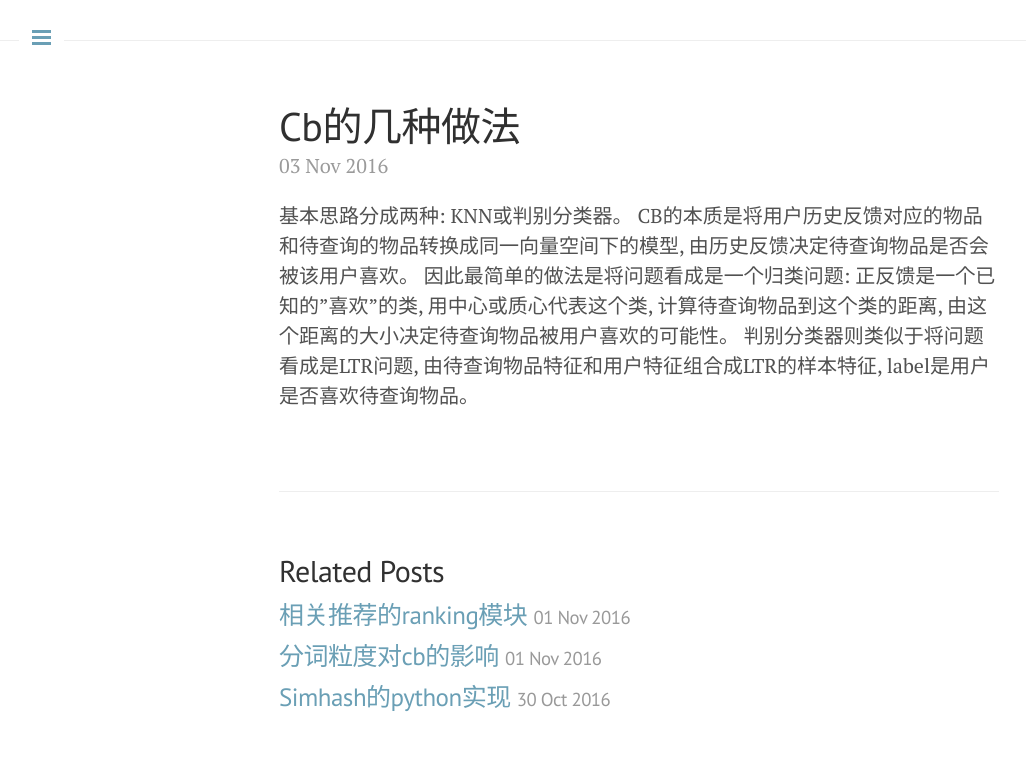
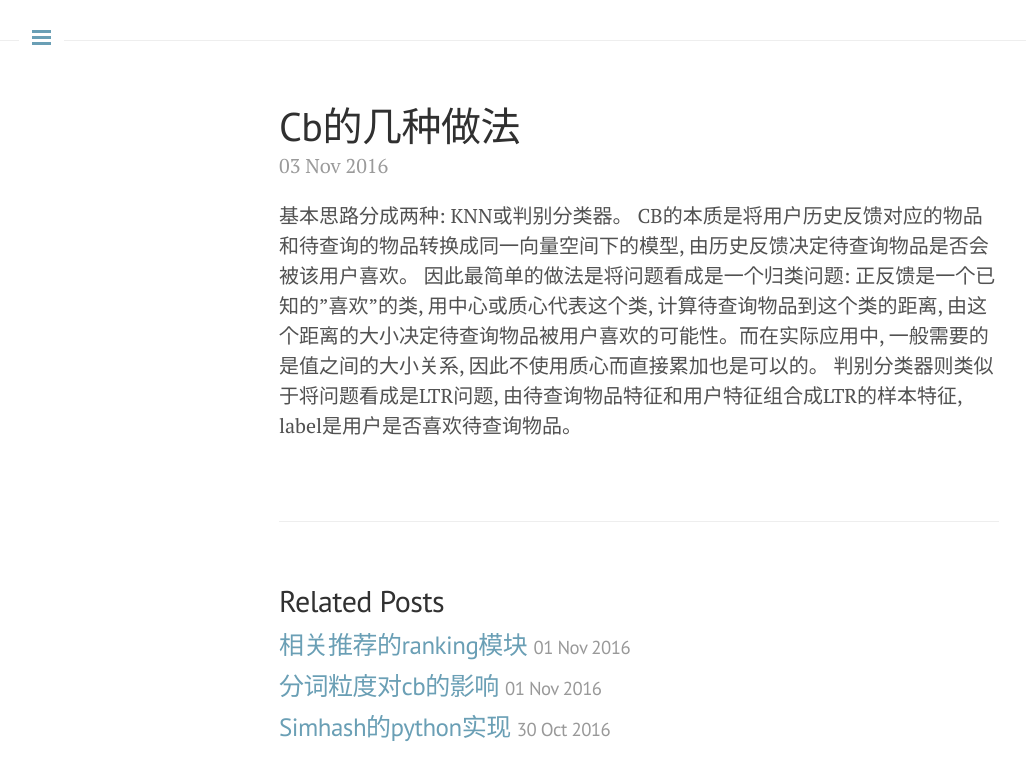
Before and after one commit to nomadcube/nomadcube.github.io, a Jekyll site: the page built from _posts/2016-11-03-cb的几种做法.md, in a window 1280 px wide. Shown: the top 781 px of the page, without its empty margins (1-1027 px from the left). Built offline with Jekyll 4.4.1, drawn with Linux system fonts in a browser that asks for light colours; comment, search, counter and statistics services are not loaded.

Commit message:
新文章

```diff
--- a/_posts/2016-11-03-cb的几种做法.md
+++ b/_posts/2016-11-03-cb的几种做法.md
@@ -5,5 +5,5 @@ tags: 推荐算法
 
 基本思路分成两种: KNN或判别分类器。
 CB的本质是将用户历史反馈对应的物品和待查询的物品转换成同一向量空间下的模型, 由历史反馈决定待查询物品是否会被该用户喜欢。
-因此最简单的做法是将问题看成是一个归类问题: 正反馈是一个已知的"喜欢"的类, 用中心或质心代表这个类, 计算待查询物品到这个类的距离, 由这个距离的大小决定待查询物品被用户喜欢的可能性。
+因此最简单的做法是将问题看成是一个归类问题: 正反馈是一个已知的"喜欢"的类, 用中心或质心代表这个类, 计算待查询物品到这个类的距离, 由这个距离的大小决定待查询物品被用户喜欢的可能性。而在实际应用中, 一般需要的是值之间的大小关系, 因此不使用质心而直接累加也是可以的。
 判别分类器则类似于将问题看成是LTR问题, 由待查询物品特征和用户特征组合成LTR的样本特征, label是用户是否喜欢待查询物品。
```
